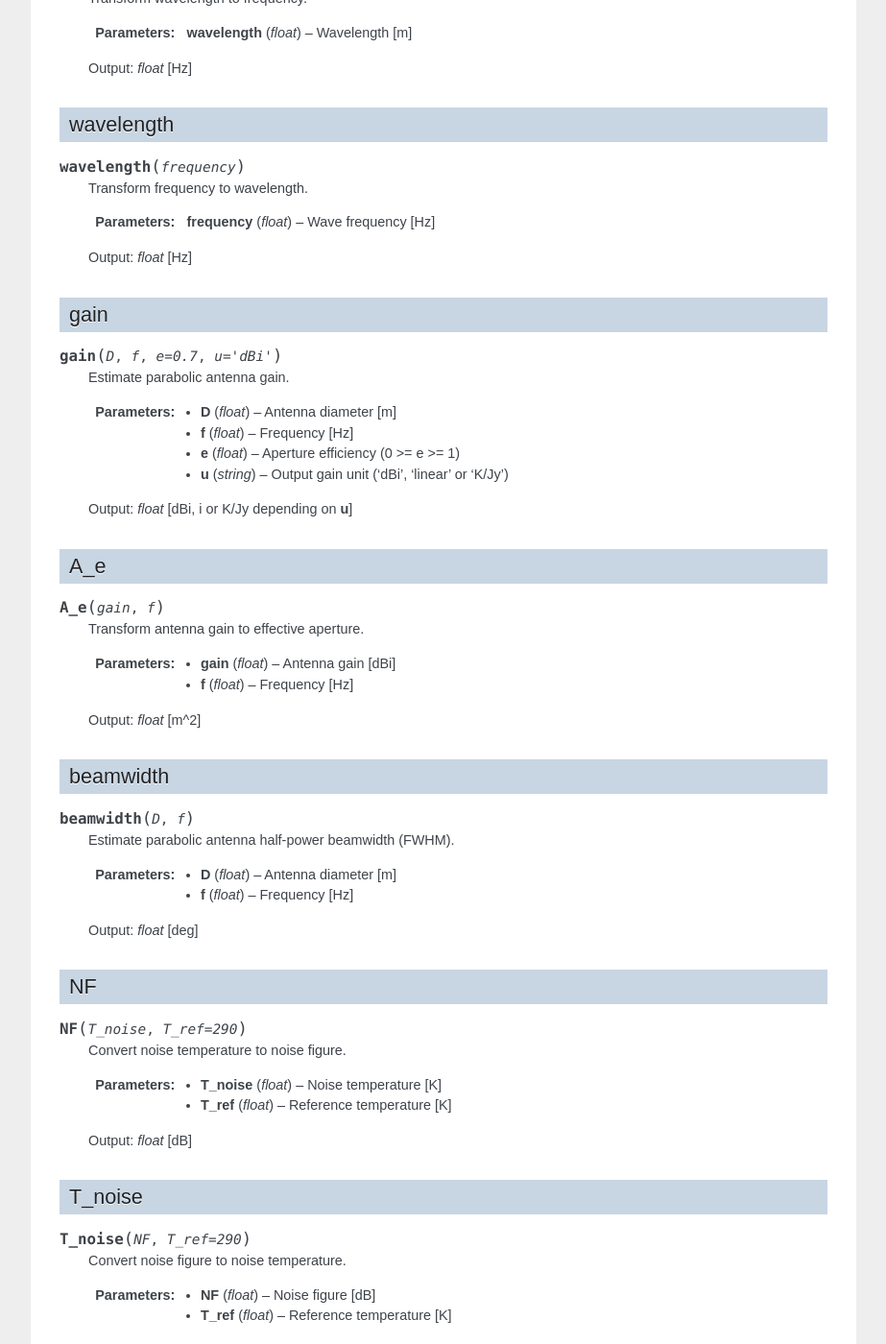
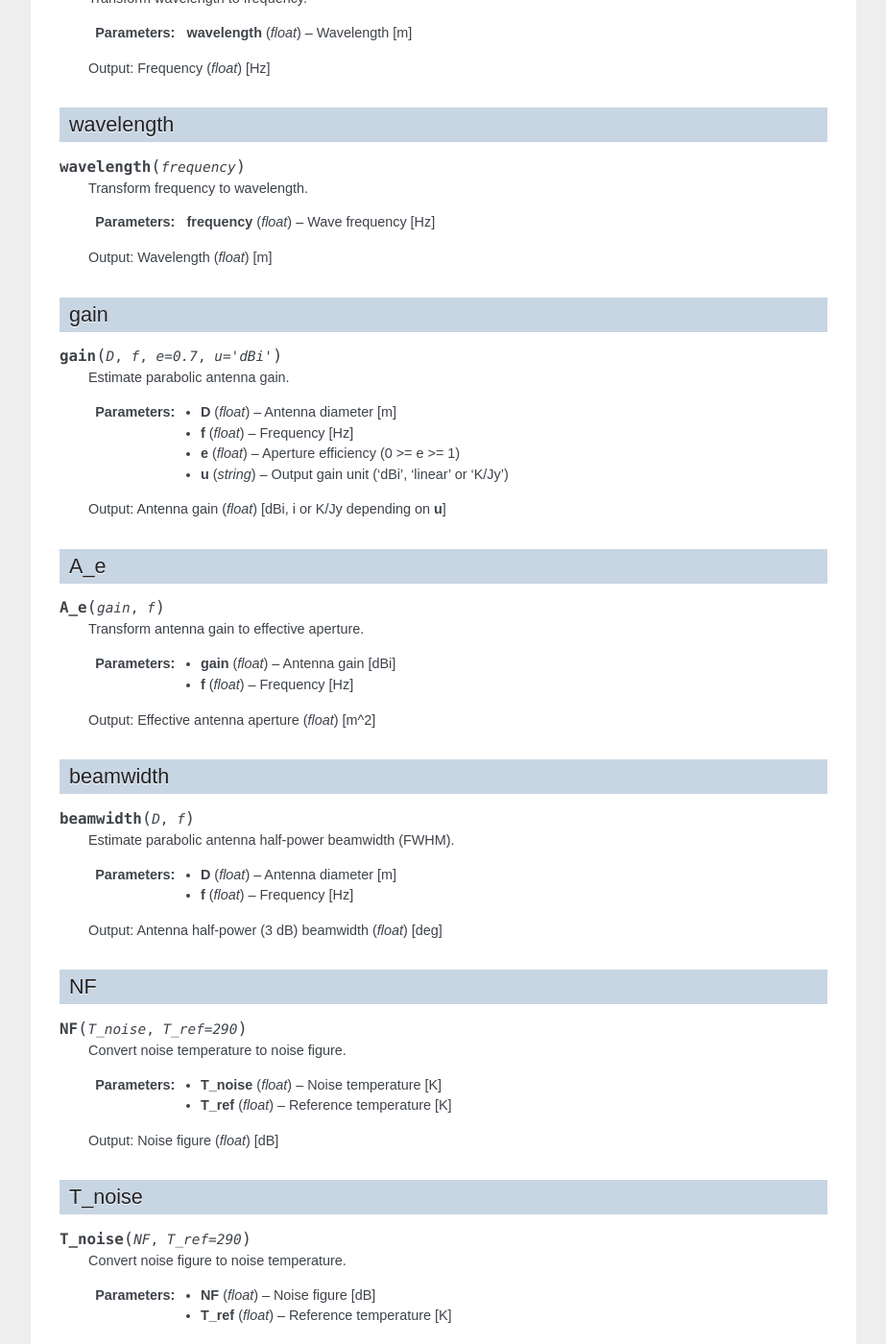
Before and after one commit to 0xCoto/Virgo, a Sphinx documentation site: the page built from docs/source/reference.rst, in a window 1280 px wide and 1400 px high, scrolled down 1339 px. Shown: the whole window at 96% size, without its empty margins (198-1121 px from the left). Built offline with Sphinx 7.4.7, drawn with Linux system fonts in a browser that asks for light colours; some of the changed text lies outside the part shown.

```diff
--- a/docs/source/reference.rst
+++ b/docs/source/reference.rst
@@ -89,7 +89,7 @@
    :param wavelength: Wavelength [m]
    :type wavelength: float
 
-   Output: *float* [Hz]
+   Output: Frequency (*float*) [Hz]
 
 wavelength
 """"""""""
@@ -101,7 +101,7 @@
    :param frequency: Wave frequency [Hz]
    :type frequency: float
 
-   Output: *float* [Hz]
+   Output: Wavelength (*float*) [m]
 
 gain
 """"
@@ -119,7 +119,7 @@
    :param u: Output gain unit ('dBi', 'linear' or 'K/Jy')
    :type u: string
 
-   Output: *float* [dBi, i or K/Jy depending on **u**]
+   Output: Antenna gain (*float*) [dBi, i or K/Jy depending on **u**]
 
 A_e
 """
@@ -133,7 +133,7 @@
    :param f: Frequency [Hz]
    :type f: float
 
-   Output: *float* [m^2]
+   Output: Effective antenna aperture (*float*) [m^2]
 
 beamwidth
 """""""""
@@ -147,7 +147,7 @@
    :param f: Frequency [Hz]
    :type f: float
 
-   Output: *float* [deg]
+   Output: Antenna half-power (3 dB) beamwidth (*float*) [deg]
 
 NF
 ""
@@ -161,7 +161,7 @@
    :param T_ref: Reference temperature [K]
    :type T_ref: float
 
-   Output: *float* [dB]
+   Output: Noise figure (*float*) [dB]
 
 T_noise
 """""""
@@ -175,7 +175,7 @@
    :param T_ref: Reference temperature [K]
    :type T_ref: float
 
-   Output: *float* [K]
+   Output: Noise temperature (*float*) [K]
 
 G_T
 """
@@ -189,7 +189,7 @@
    :param T_sys: System noise temperature [K]
    :type T_sys: float
 
-   Output: *float* [dB/K]
+   Output: Antenna gain-to-noise-temperature (*float*) [dB/K]
 
 SEFD
 """"
@@ -221,7 +221,7 @@
    :param bw: Acquisition bandwidth [Hz]
    :type bw: float
 
-   Output: *float* [dimensionless]
+   Output: Signal-to-noise ratio (*float*) [dimensionless]
 
 map_hi
 """"""
```
Also changed, not shown: other parts of docs/source/reference.rst (+3 -3 lines).
